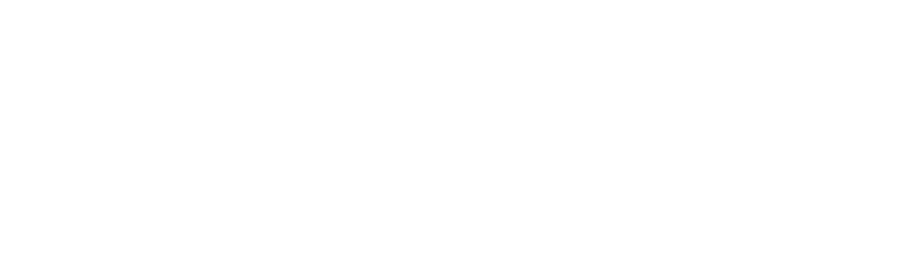
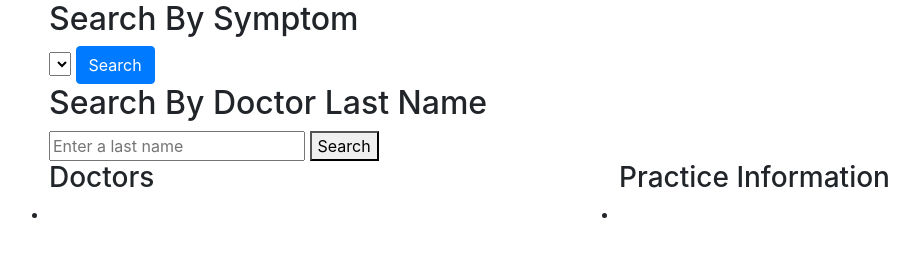
Before and after one commit to ryanjmurry/doctor-lookup, a website built with webpack: page src/index.html in a window 1280 px wide. Shown: the whole page, without its empty margins (36-955 px from the left). Built offline with nearby package versions, Linux system fonts and the light colour scheme.

Commit message:
add initial page structure

```diff
--- a/src/index.html
+++ b/src/index.html
@@ -5,6 +5,34 @@
 </head>
 <body>
   <div class="container">
+    <div class="searchArea">
+      <h2>Search By Symptom</h2>
+      <select id="conditionSelector">
+        <option></option>
+      </select>
+      <button type="button" id="findDrByCondition" class="btn btn-primary">Search</button>
+    </div>
+    <div class="searchArea">
+      <h2>Search By Doctor Last Name</h2>
+      <input type="text" id="drLastName" placeholder="Enter a last name">
+      <button type="button" id="findDrByLastName">Search</button>
+    </div>
+    <div class="results">
+      <div class="row">
+        <div class="col">
+          <h3>Doctors</h3>
+          <ul class="list-group list-group-flush" id="doctorListGroup">
+            <li></li>
+          </ul>
+        </div>
+        <div class="col">
+          <h3>Practice Information</h3>
+          <ul class="list-group list-group-flush" id="practiceListGroup">
+            <li></li>
+          </ul>
+        </div>
+      </div>
+    </div>
   </div>
 </body>
 </html>
```
